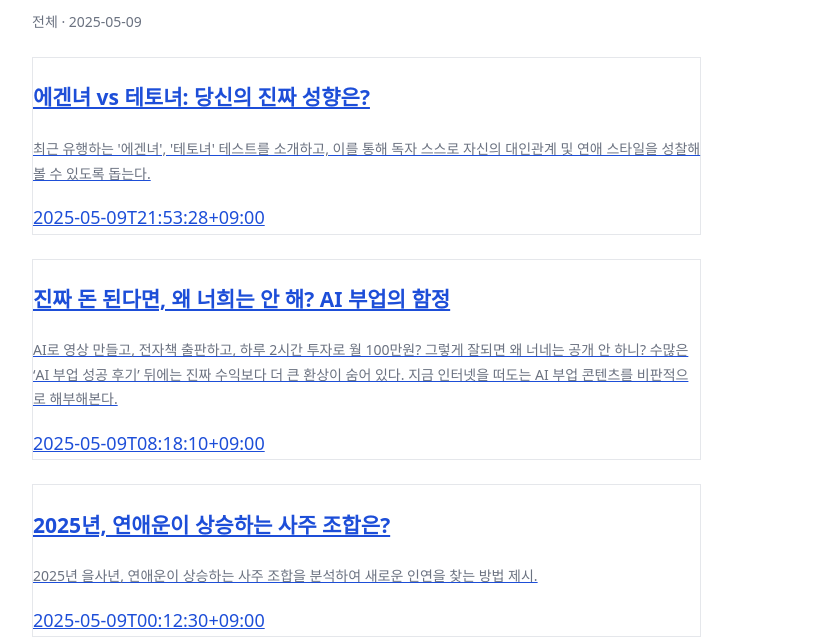
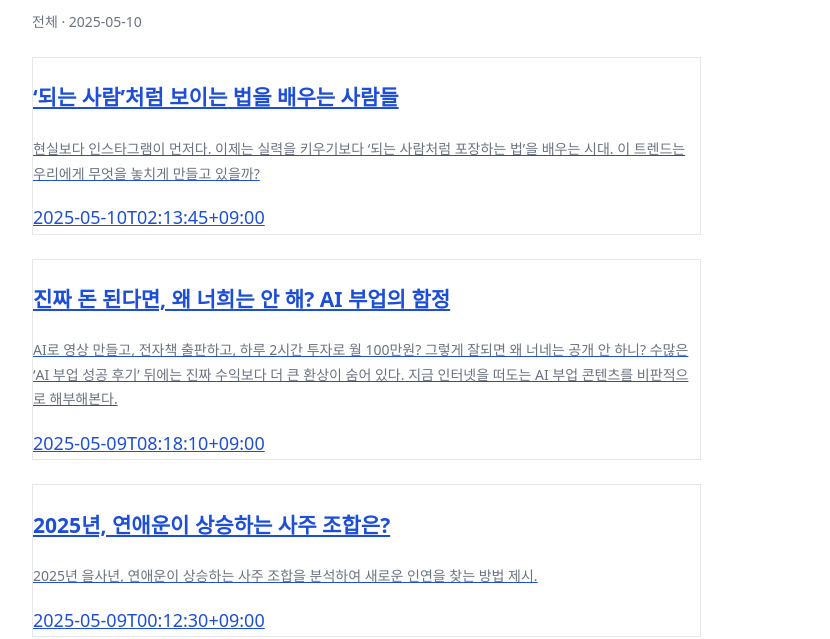
Before and after one commit to actnowkor/linknews, a plain HTML site: page index.html in a window 1280 px wide. Shown: the part 186-825 px from the top of the page, without its empty margins (224-1054 px from the left). Drawn offline with Linux system fonts and the light colour scheme.

Commit message:
update: index

```diff
--- a/index.html
+++ b/index.html
@@ -30,7 +30,7 @@
     "@type": "Organization",
     "name": "링크뉴스 콘텐츠팀"
   },
-  "datePublished": "2025-05-09",
+  "datePublished": "2025-05-10",
   "mainEntityOfPage": {
     "@type": "WebPage",
     "@id": "https://www.linknews.kr/posts/index.html"
@@ -66,7 +66,7 @@
     <!-- ✅ 글 제목 및 메타 -->
     <header class="mb-6">
       <h1 class="text-3xl font-bold mb-2">전체 글 보기</h1>
-      <p class="text-sm text-gray-500">전체 · 2025-05-09</p>
+      <p class="text-sm text-gray-500">전체 · 2025-05-10</p>
     </header>
 
     <!-- 📢 광고 상단 -->
@@ -75,10 +75,10 @@
     <!-- ✅ 본문 내용 -->
     <section class="prose prose-lg max-w-none my-8">
       <div class="max-w-3xl mx-auto grid gap-4 p-4">
-  <a href="/posts/egen-vs-teto-test-2505092143.html" class="block border border-gray-200 rounded-lg p-4 hover:bg-gray-50">
-  <h3 class="text-lg font-semibold">에겐녀 vs 테토녀: 당신의 진짜 성향은?</h3>
-  <p class="text-sm text-gray-500 mt-1">최근 유행하는 '에겐녀', '테토녀' 테스트를 소개하고, 이를 통해 독자 스스로 자신의 대인관계 및 연애 스타일을 성찰해볼 수 있도록 돕는다.</p>
-  <span class="text-xs text-gray-400 mt-2 block">2025-05-09T21:53:28+09:00</span>
+  <a href="/posts/deoneun-saram-cheoreom-boineun-beob-2505100213.html" class="block border border-gray-200 rounded-lg p-4 hover:bg-gray-50">
+  <h3 class="text-lg font-semibold">‘되는 사람’처럼 보이는 법을 배우는 사람들</h3>
+  <p class="text-sm text-gray-500 mt-1">현실보다 인스타그램이 먼저다. 이제는 실력을 키우기보다 ‘되는 사람처럼 포장하는 법’을 배우는 시대. 이 트렌드는 우리에게 무엇을 놓치게 만들고 있을까?</p>
+  <span class="text-xs text-gray-400 mt-2 block">2025-05-10T02:13:45+09:00</span>
 </a><a href="/posts/ai-sidejob-hype-truth-2505081905.html" class="block border border-gray-200 rounded-lg p-4 hover:bg-gray-50">
   <h3 class="text-lg font-semibold">진짜 돈 된다면, 왜 너희는 안 해? AI 부업의 함정</h3>
   <p class="text-sm text-gray-500 mt-1">AI로 영상 만들고, 전자책 출판하고, 하루 2시간 투자로 월 100만원? 그렇게 잘되면 왜 너네는 공개 안 하니? 수많은 ‘AI 부업 성공 후기’ 뒤에는 진짜 수익보다 더 큰 환상이 숨어 있다. 지금 인터넷을 떠도는 AI 부업 콘텐츠를 비판적으로 해부해본다.</p>
```
